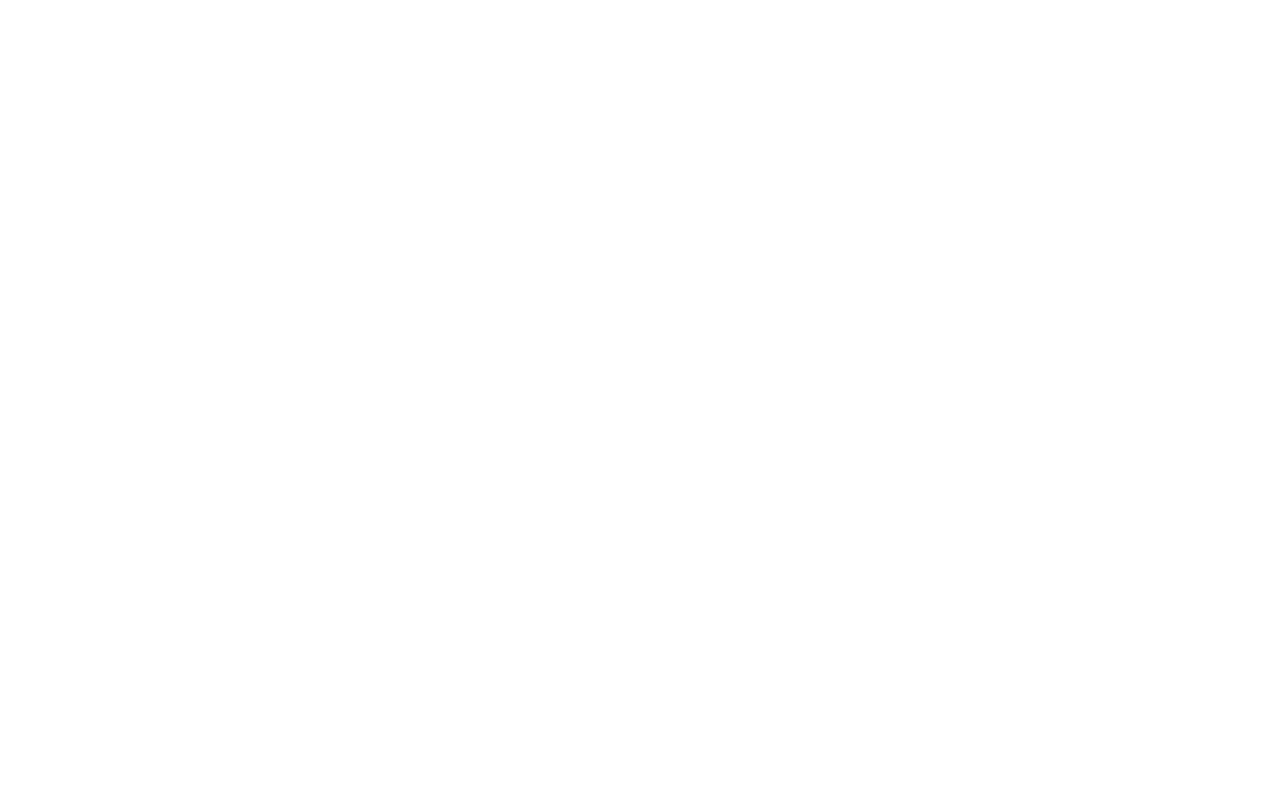
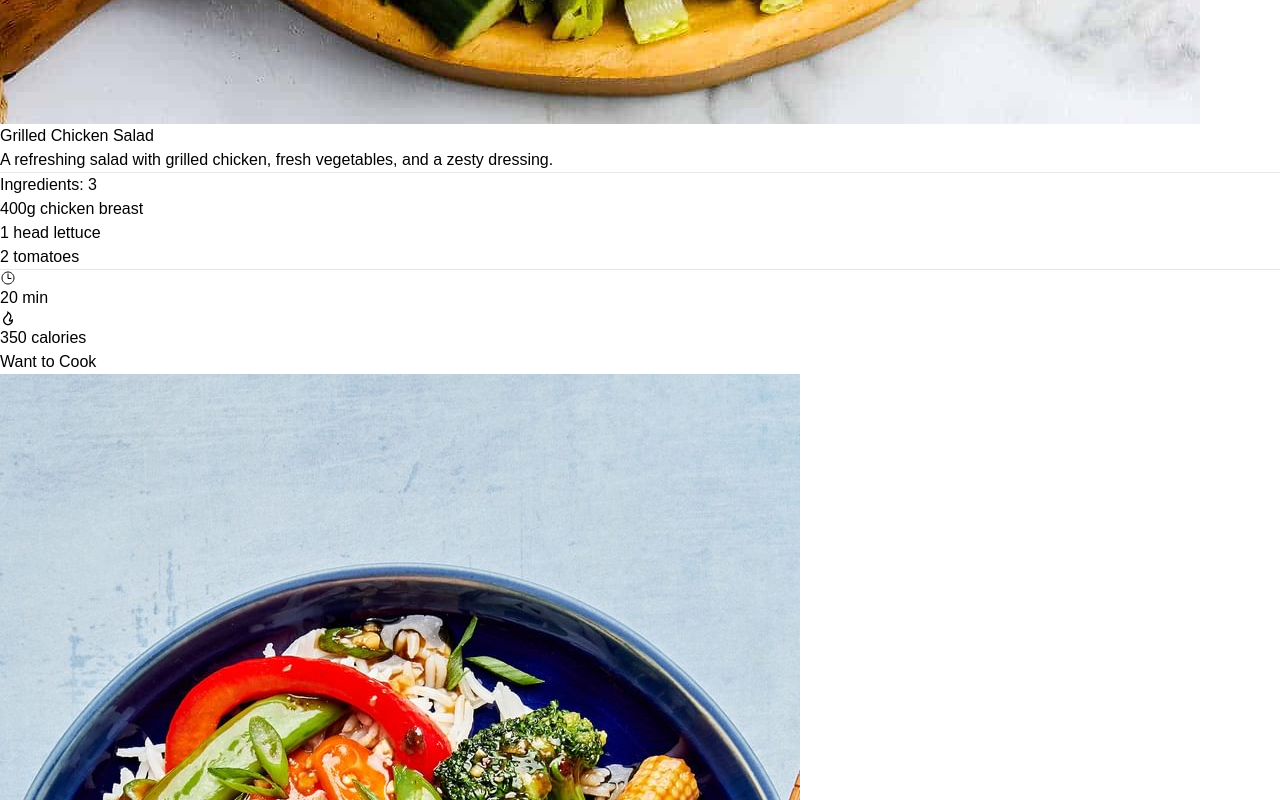
Before and after one commit to Amdadul-HQ/Recipe_cooking, a React (Vite) app: page / in a window 1280 px wide. Shown: the part 1420-2220 px from the top of the page. Before the commit the page ends 800 px from the top, so only its background shows below. Built offline with nearby package versions, Linux system fonts and the light colour scheme.

Commit message:
adding our recipe section with show data from json

```diff
--- a/public/menu.json
+++ b/public/menu.json
@@ -6,7 +6,7 @@
       "ingredients": ["400g chicken breast", "1 head lettuce", "2 tomatoes"],
       "preparing_time": "20 min",
       "calories": "350 calories",
-      "recipe_image": "grilled_chicken_salad.jpg"
+      "recipe_image": "./img/Grilled-Chicken-Salad-Recipe-Square.jpg"
     },
     {
       "recipe_id": "2",
@@ -15,7 +15,7 @@
       "ingredients": ["200g tofu", "1 red bell pepper", "1 yellow bell pepper"],
       "preparing_time": "25 min",
       "calories": "250 calories",
-      "recipe_image": "vegetable_stir_fry.jpg"
+      "recipe_image": "./img/VegetableStirFry_9.jpg"
     },
     {
       "recipe_id": "3",
@@ -24,7 +24,7 @@
       "ingredients": ["300g spaghetti", "150g bacon", "3 eggs"],
       "preparing_time": "30 min",
       "calories": "450 calories",
-      "recipe_image": "spaghetti_carbonara.jpg"
+      "recipe_image": "./img/Spaghetti Carbonara.jpg"
     },
     {
       "recipe_id": "4",
@@ -33,7 +33,7 @@
       "ingredients": ["1 cup Arborio rice", "200g mushrooms", "1 onion"],
       "preparing_time": "35 min",
       "calories": "380 calories",
-      "recipe_image": "mushroom_risotto.jpg"
+      "recipe_image": "./img/Mushroom Risotto.jpg"
     },
     {
       "recipe_id": "5",
@@ -42,7 +42,7 @@
       "ingredients": ["4 salmon fillets", "1/4 cup honey", "3 cloves garlic"],
       "preparing_time": "25 min",
       "calories": "300 calories",
-      "recipe_image": "honey_garlic_salmon.jpg"
+      "recipe_image": "./img/Honey Garlic Salmon.jpg"
     },
     {
       "recipe_id": "6",
@@ -51,6 +51,6 @@
       "ingredients": ["1 cup quinoa", "2 cups water", "1 red bell pepper"],
       "preparing_time": "20 min",
       "calories": "320 calories",
-      "recipe_image": "quinoa_salad.jpg"
+      "recipe_image": "./img/Quinoa-Salad-0.jpg"
     }
   ]
--- a/src/App.jsx
+++ b/src/App.jsx
@@ -1,12 +1,14 @@
 
 import './App.css'
 import Header from './component/Header/Header'
+import Main from './component/Main/Main'
 
 function App() {
 
   return (
     <>
       <Header></Header>
+      <Main></Main>
     </>
   )
 }
--- a/src/component/Header/Header.jsx
+++ b/src/component/Header/Header.jsx
@@ -4,7 +4,7 @@
 
 const Header = () => {
     return (
-        <header className='max-w-[1320px] mx-auto'>
+        <header className='max-w-[1320px] mx-auto mb-28'>
             <nav className='flex justify-between items-center py-12'>
                 <h1 className='text-[rgb(21,11,43)] text-3xl font-bold cursor-pointer'>Recipe Cooking</h1>
                 <ul className='flex text-lg text-[rgba(21,11,43,0.7)] font-medium gap-x-12'>
--- a/src/component/Main/Main.jsx
+++ b/src/component/Main/Main.jsx
@@ -0,0 +1,92 @@
+
+import PropTypes from 'prop-types';
+import { useEffect, useState } from 'react';
+import Recipe from '../Recipe/Recipe';
+
+const Main = () => {
+    const [recipes,setRecipes] = useState([]);
+    const [wantCook,setWantCook] = useState([]);
+    const [cooking,setCooking] = useState([]);
+
+
+    const handelWantToCook = (recipe) => {
+        if(wantCook.includes(recipe)){
+
+        }
+        setWantCook([...wantCook,recipe])
+    }
+
+    const handelPreparing = (id) =>{
+
+    }
+
+
+    useEffect( () => {
+        fetch('menu.json')
+        .then(res => res.json())
+        .then(data => setRecipes(data))
+    } ,[])
+
+    return (
+        <main className='max-w-[1320px] mx-auto'>
+            <section>
+                <div className='flex justify-center gap-y-6 text-center flex-col mb-12'>
+                    <h1 className='text-4xl text-[rgb(21,11,43)] font-semibold'>Our Recipes</h1>
+                    <p className='text-lg text-[rgba(21,11,43,0.6)] font-medium'>Browse our diverse collection of recipes.From quick meals to gourmet delights,
+                    find inspiration for every occasion.</p>
+                </div>
+                <div className='flex gap-x-6'>
+                    <div className='grid grid-cols-2 w-[60%] gap-6'>
+                        {
+                            recipes.map( recipe => <Recipe key={recipe.id} handelWantToCook={handelWantToCook} recipe ={recipe} ></Recipe> )
+                        }
+                    </div>
+                    <div className='w-[40%] border h-fit border-[rgba(40,40,40,0.2)] rounded-2xl'>
+
+                        <h1 className='text-2xl text-[rgb(40,40,40)] font-semibold text-center pt-8 pb-4'>Want to cook: 01</h1>
+                        <hr  />
+                        <table className='text-center space-y-4 mt-6'>
+                            <tr>
+                                <th className='px-4'></th>
+                                <th className='px-8'>Name</th>
+                                <th className='px-8'>Time</th>
+                                <th className='px-8'>Calories</th>
+                            </tr>
+                            {
+                                wantCook.map( (item,index) => {
+                                    return(
+                                        <tr className='bg-[rgba(40,40,40,0.03)]' key={item.id}>
+                                            <td className='py-5 px-2'>{index + 1}</td>
+                                            <td className='py-5 px-2'>{item.recipe_name}</td>
+                                            <td className='py-5 px-2'>{item.preparing_time}</td>
+                                            <td className='py-5 px-2'>{item.calories}</td>
+                                            <td className='py-5 px-2'><button onClick={ () => handelPreparing (item.id)} className='text-base text-[rgb(21,11,43)] font-semibold py-2 px-4 bg-[rgb(11,229,138)] rounded-[50px]'>Preparing</button></td>
+                                        </tr>
+                                    )
+                                })
+                            }
+                        </table>
+                        <div className='pb-10'>
+                            <h1 className='text-2xl text-[rgb(40,40,40)] font-semibold  pt-8 pb-4 text-center'>Currently cooking: 02</h1>
+                            <hr />
+                            <table className='text-center space-y-4 mt-6'>
+                                <tr>
+                                    <th className='px-4'></th>
+                                    <th className='px-8'>Name</th>
+                                    <th className='px-8'>Time</th>
+                                    <th className='px-8'>Calories</th>
+                                </tr>
+                            </table>
+                        </div>
+                    </div>
+                </div>
+            </section>
+        </main>
+    );
+};
+
+Main.propTypes = {
+
+};
+
+export default Main;
--- /dev/null
+++ b/src/component/Recipe/Recipe.jsx
@@ -0,0 +1,37 @@
+import { IoTimeOutline } from "react-icons/io5";
+import { RiFireLine } from "react-icons/ri";
+import PropTypes from 'prop-types';
+
+const Recipe = ({recipe,handelWantToCook}) => {
+    const {recipe_image,recipe_name,short_description,ingredients,preparing_time,calories,id} = recipe
+    return (
+        <div className="p-6 rounded-2xl border border-[rgba(40,40,40,0.2)] flex flex-col justify-between">
+            <div>
+                <img className='w-full rounded-xl h-[200px] object-fill' src={recipe_image} alt="" />
+            </div>
+            <div className="mt-6">
+            <h1 className="text-xl text-[rgb(40,40,40)] font-semibold">{recipe_name}</h1>
+            <p className="text-base text-[rgb(135,135,135)] font-medium mt-4 mb-3">{short_description}</p>
+            <hr />
+            </div>
+            <h3 className="text-lg text-[rgb(40,40,40)] font-semibold mt-6">Ingredients: {ingredients.length}</h3>
+            <ul className='list-disc pl-4 text-lg font-normal text-[rgb(135,135,135)] mt-4 mb-4'>
+                {
+                    ingredients.map( item => <li key={id} >{item}</li> )
+                }
+            </ul>
+            <hr />
+            <div className="flex items-center text-xl font-normal text-[rgba(40,40,40,0.8)] gap-x-8 mt-4">
+                <p className="flex gap-x-3 items-center"><span><IoTimeOutline></IoTimeOutline></span>{preparing_time}</p>
+                <p className="flex gap-x-3 items-center"><span><RiFireLine></RiFireLine></span>{calories}</p>
+            </div>
+            <button onClick={ () => handelWantToCook(recipe)} className="bg-[rgb(11,229,138)] px-6 py-3 rounded-[50px] text-[rgb(21,11,43)] text-lg font-medium mt-4">Want to Cook</button>
+        </div>
+    );
+};
+
+Recipe.propTypes = {
+    recipe:PropTypes.object.isRequired,
+};
+
+export default Recipe;
```
